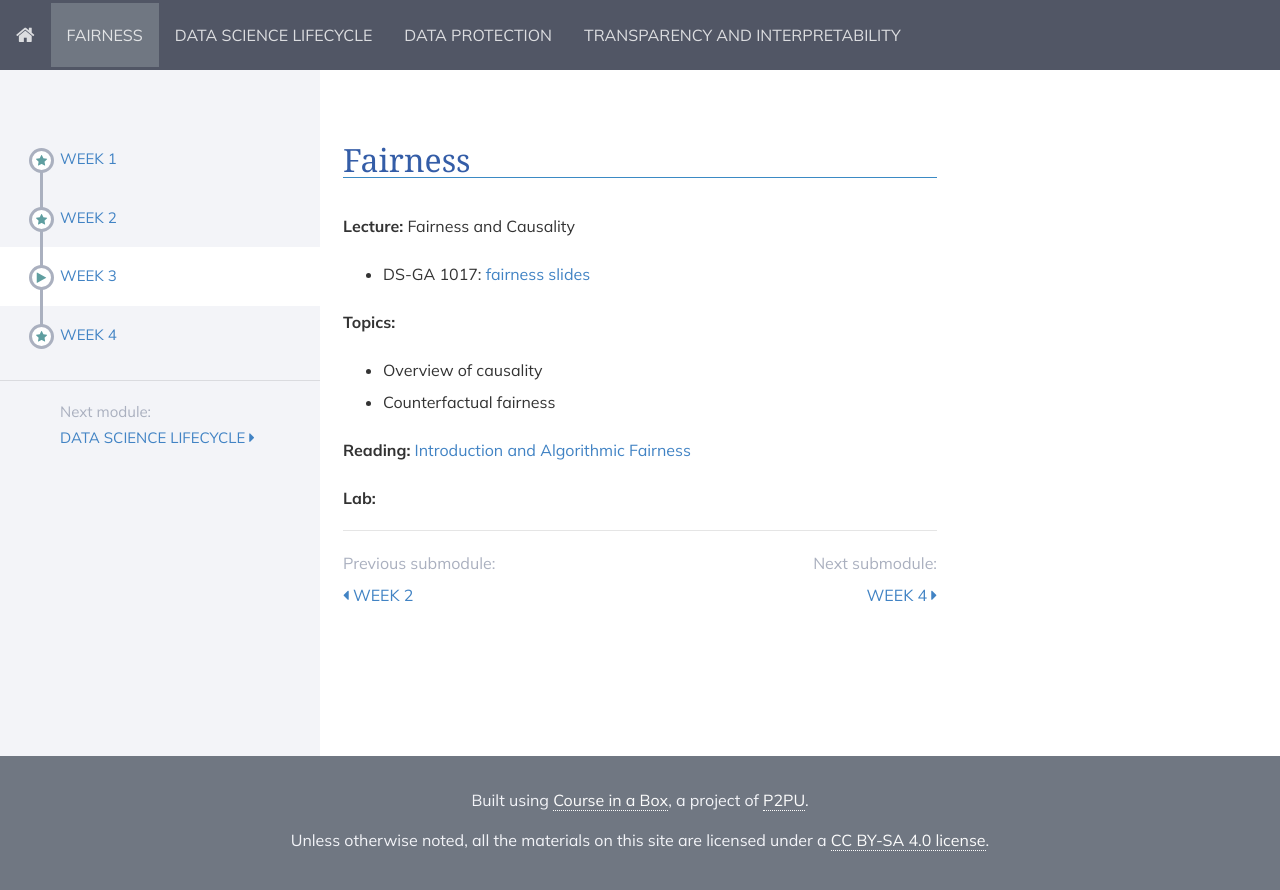
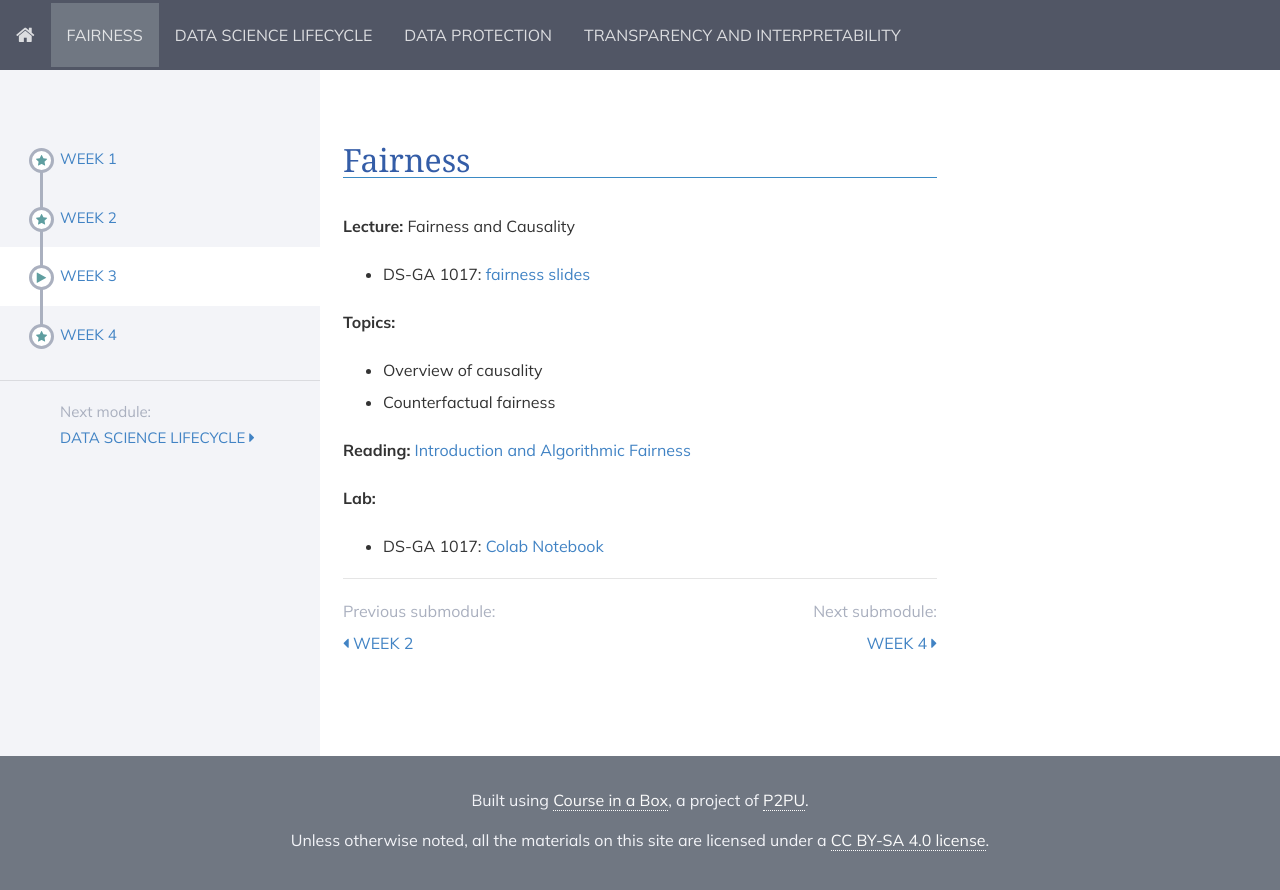
Before and after one commit to DataResponsibly/rds24, a Jekyll site: the page built from modules/fairness/_posts/2000-01-03-week3.md, in a window 1280 px wide. Shown: the top 890 px of the page. Built offline with Jekyll 4.4.1, drawn with Linux system fonts in a browser that asks for light colours; nearby versions of some CDN libraries.

Commit message:
add lab 3 link

```diff
--- a/modules/fairness/_posts/2000-01-03-week3.md
+++ b/modules/fairness/_posts/2000-01-03-week3.md
@@ -19,4 +19,4 @@ title: Week 3
 **Lab:** <!-- Exploring Fairness when Training Models -->
 
 <!-- * DS-UA 202: [Colab Notebook](https://colab.research.google.com/drive/1OYllyPCmZPCRJwi-btWVZ9DeTrudtyq0) -->
-<!-- * DS-GA 1017: [Colab Notebook](https://colab.research.google.com/drive/1C3Tjj0yzOLmM0b8cOKpl8o-KlnBs0vt6?usp=sharing) -->
+* DS-GA 1017: [Colab Notebook](https://colab.research.google.com/drive/19UgA2sEbIz5EE-dHsIcby29slUv_1Zt-?usp=sharing)
```
